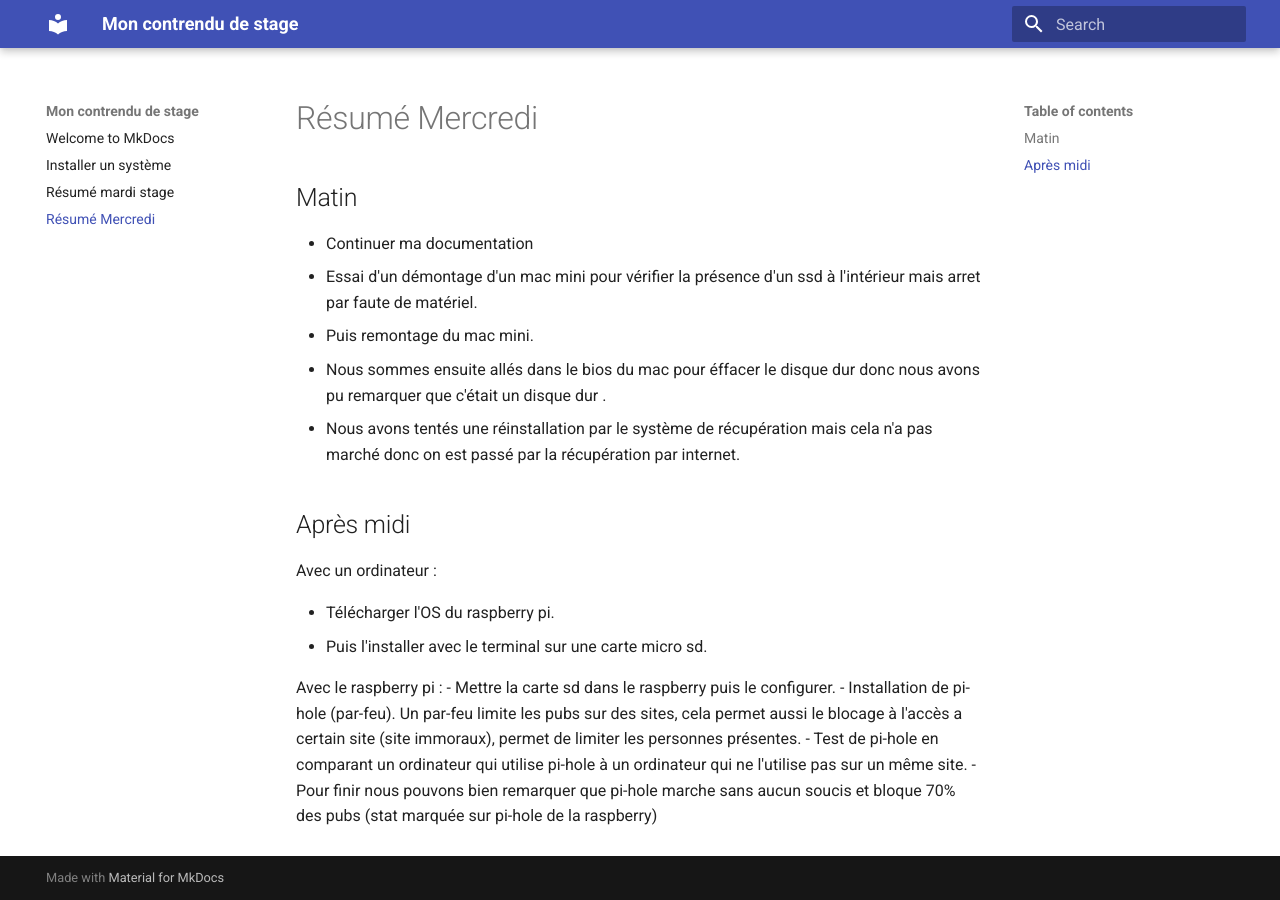
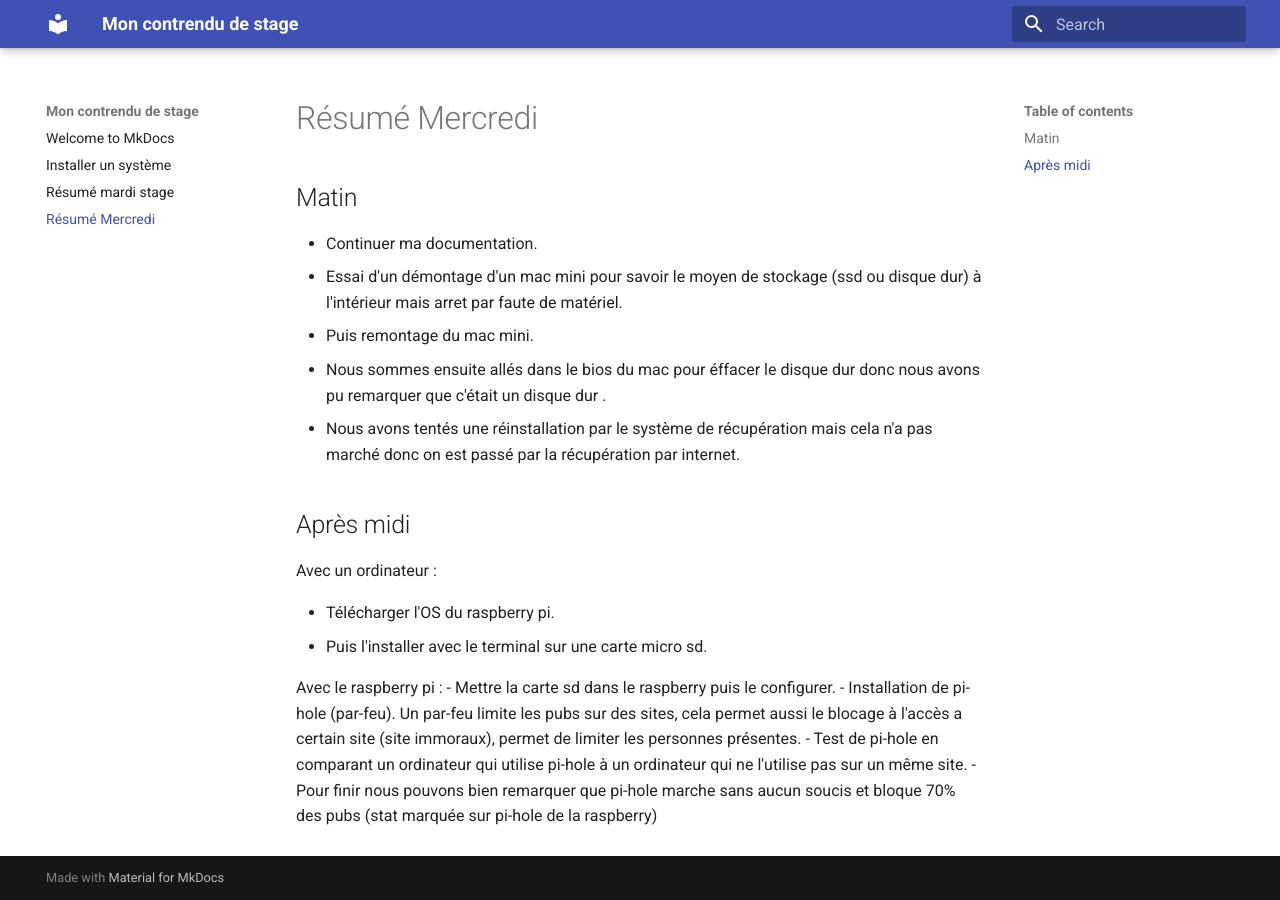
Before and after one commit to Raphael2201/Demo-mkdocs, an MkDocs documentation site: the page built from docs/mercredi.md, in a window 1280 px wide. Built offline with MkDocs 1.6.1 and Material for MkDocs 9.7.7, drawn with Linux system fonts in a browser that asks for light colours.

Commit message:
petite modif dans la doc mercredi

```diff
--- a/docs/mercredi.md
+++ b/docs/mercredi.md
@@ -2,8 +2,8 @@
 
 ## Matin
 
-- Continuer ma documentation
-- Essai d'un démontage d'un mac mini pour vérifier la présence d'un ssd à l'intérieur mais arret par faute de matériel.
+- Continuer ma documentation.
+- Essai d'un démontage d'un mac mini pour savoir le moyen de stockage (ssd ou disque dur) à l'intérieur mais arret par faute de matériel.
 - Puis remontage du mac mini.
 - Nous sommes ensuite allés dans le bios du mac pour éffacer le disque dur donc nous avons pu remarquer que c'était un disque dur .
 - Nous avons tentés une réinstallation par le système de récupération mais cela n'a pas marché donc on est passé par la récupération par internet.
```
